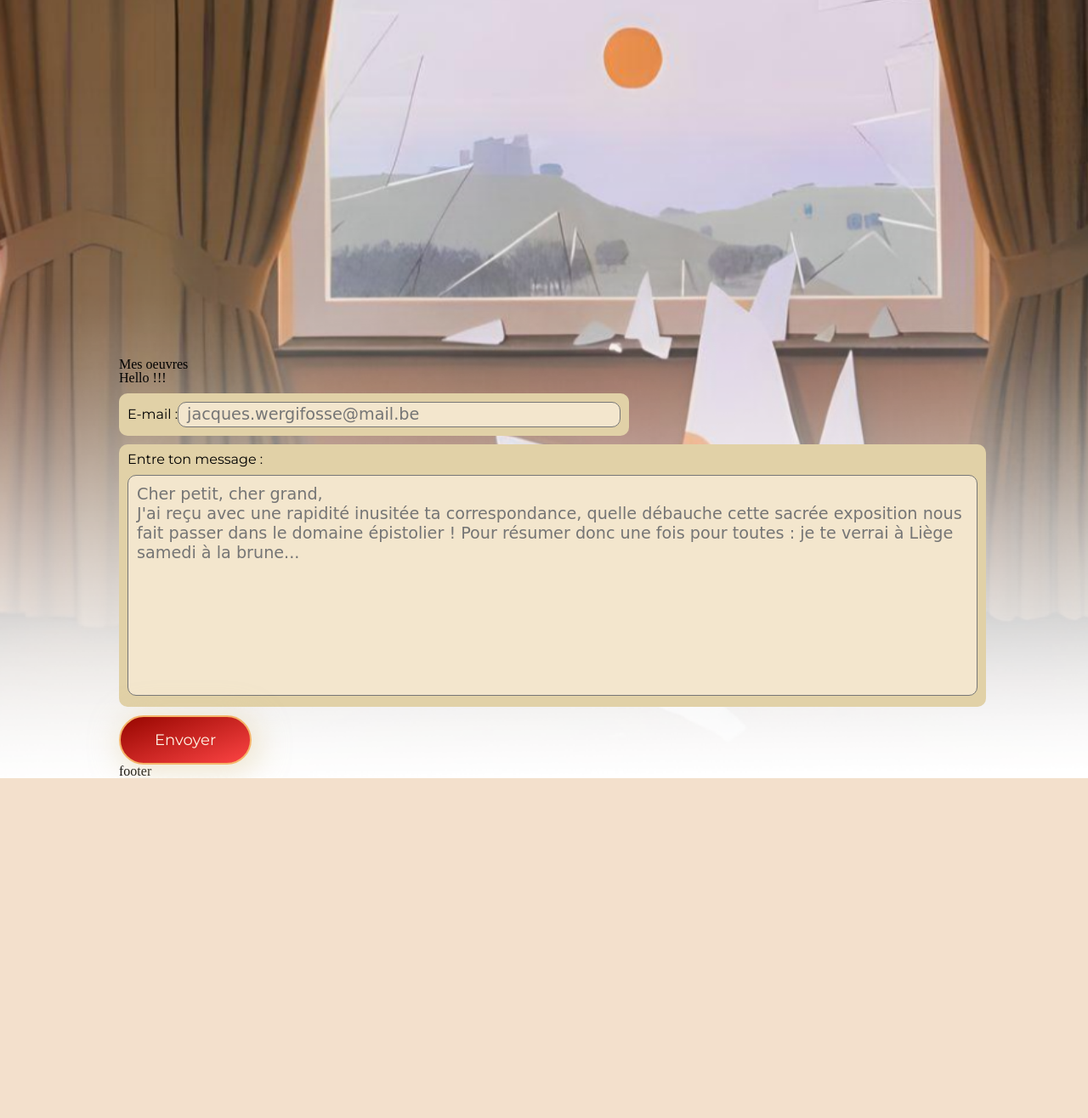
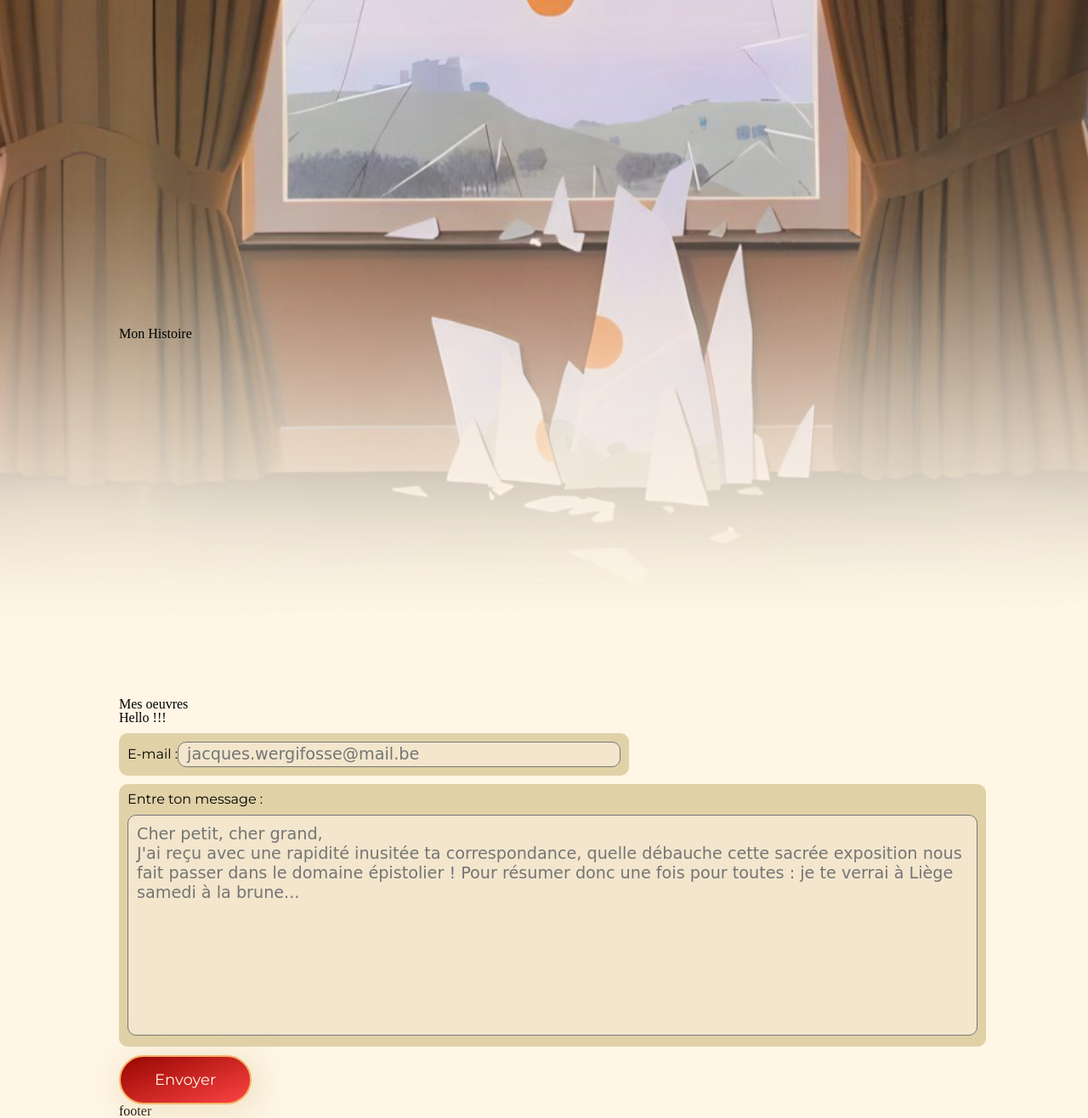
Before and after one commit to AxelMlz/wild-code-school-Projet1, a PHP site: page / in a window 1280 px wide. Shown: the part 548-1864 px from the top of the page at 85% size. Before the commit the page ends 1464 px from the top, so only its background shows below. Run offline with PHP 8.4, Linux system fonts and the light colour scheme; some web fonts are replaced.

Commit message:
header margin changed created div center element

```diff
--- a/components/header.html
+++ b/components/header.html
@@ -1,4 +1,3 @@
-<header>
     <nav>
         <img src="../images/logo/magritte_logo.png">
         <a href="#">Mon histoire</a>
@@ -6,4 +5,3 @@
         <a href="#">Me contacter</a>
     </nav>
     <h1><img src = "../images/logo/rene _magritte_titre.png"></h1>
-</header>
--- a/index.php
+++ b/index.php
@@ -24,6 +24,7 @@
 </head>
 
 <body>
+    <div class="centered">
         <header>
             <?php
             require "components/header.html";
@@ -56,6 +57,7 @@
             require "components/footer.html";
             ?>
         </footer>
+    </div>
 </body>
 
 </html>
--- a/style.css
+++ b/style.css
@@ -24,11 +24,15 @@
 
 body {
   background-color: var(--main_color);
-  background: url("images/painting/aiextend.PNG") no-repeat;
-  background-size: cover;
-  width: 1000px;
-  margin: auto;
-  box-sizing: border-box;
+  background-image: url("images/painting/aiextend.PNG");
+  background-size: contain;
+  background-repeat: no-repeat;
+}
+
+.centered {
+  max-width: 1000px;
+  width: 90%;
+  margin:auto;
 }
 
 nav {
@@ -37,7 +41,7 @@
   justify-content: space-around;
   align-items: center;
   background-color: var(--secondary_color);
-  width: 70vw;
+  width: 100%;
   margin:auto;
   border-radius:0px 0px 100px 100px;
 }
@@ -53,7 +57,8 @@
 }
 
 header h1 {
-  margin-top:10vw ;
+  margin-top:17vh ;
+  margin-bottom:49vh ;
 }
 
 header a {
```
Lines whose indentation alone changed are shown as unchanged.
